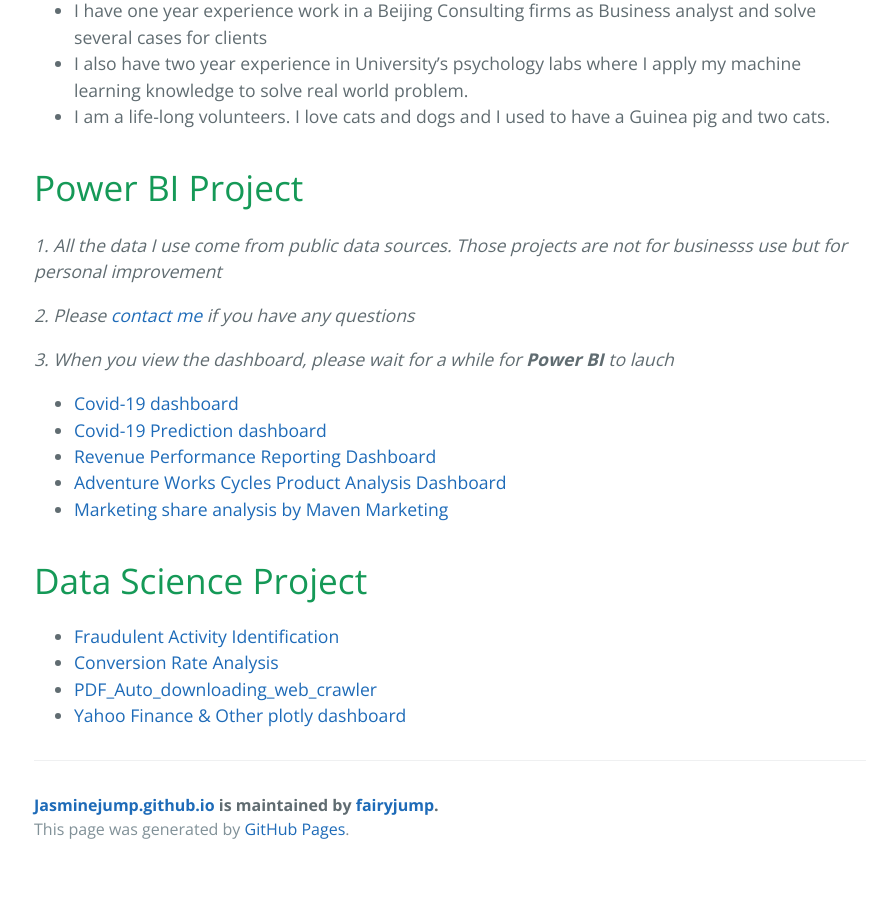
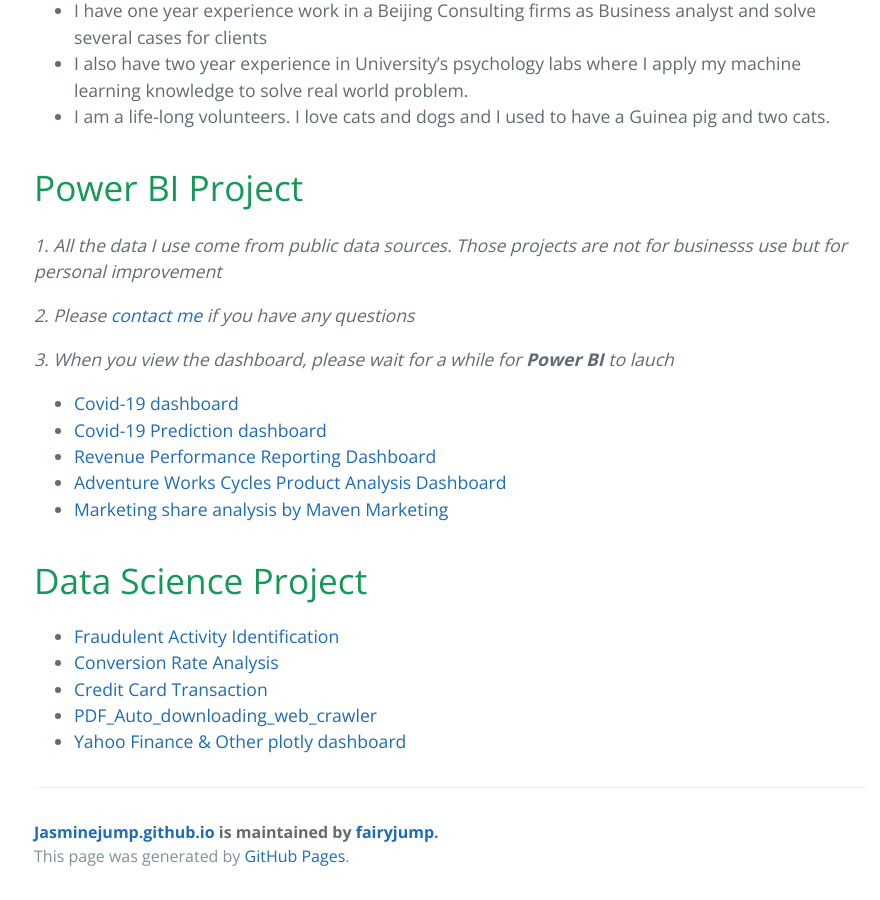
Before and after one commit to fairyjump/Jasminejump.github.io, a Jekyll site: the page built from index.md, in a window 1280 px wide and 900 px high, scrolled down 815 px. Shown: the whole window, without its empty margins (190-1070 px from the left). Built offline with Jekyll 4.4.1, drawn with Linux system fonts in a browser that asks for light colours; before the commit the page ends 1688 px from its top, so only the background shows below that.

Commit message:
Update index.md

```diff
--- a/index.md
+++ b/index.md
@@ -32,5 +32,6 @@
 #  Data Science Project
 - [Fraudulent Activity Identification](/jas_fraud.html)
 - [Conversion Rate Analysis](/Conversion/Conversion_Rate.html)
+- [Credit Card Transaction](/jas_credit_card.html)
 - [PDF_Auto_downloading_web_crawler](/ADB_Grabber.html)
 - [Yahoo Finance & Other plotly dashboard](/Plotly_dash/README.md)
```
